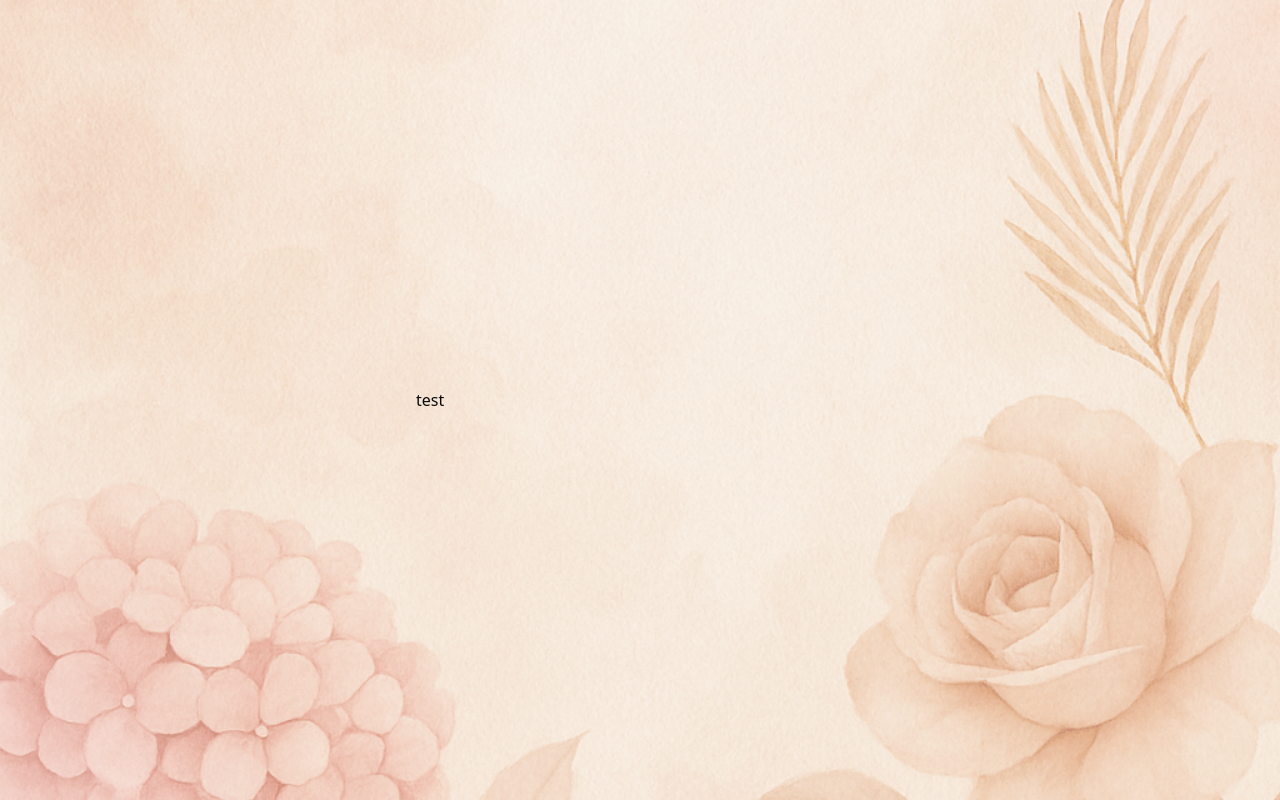
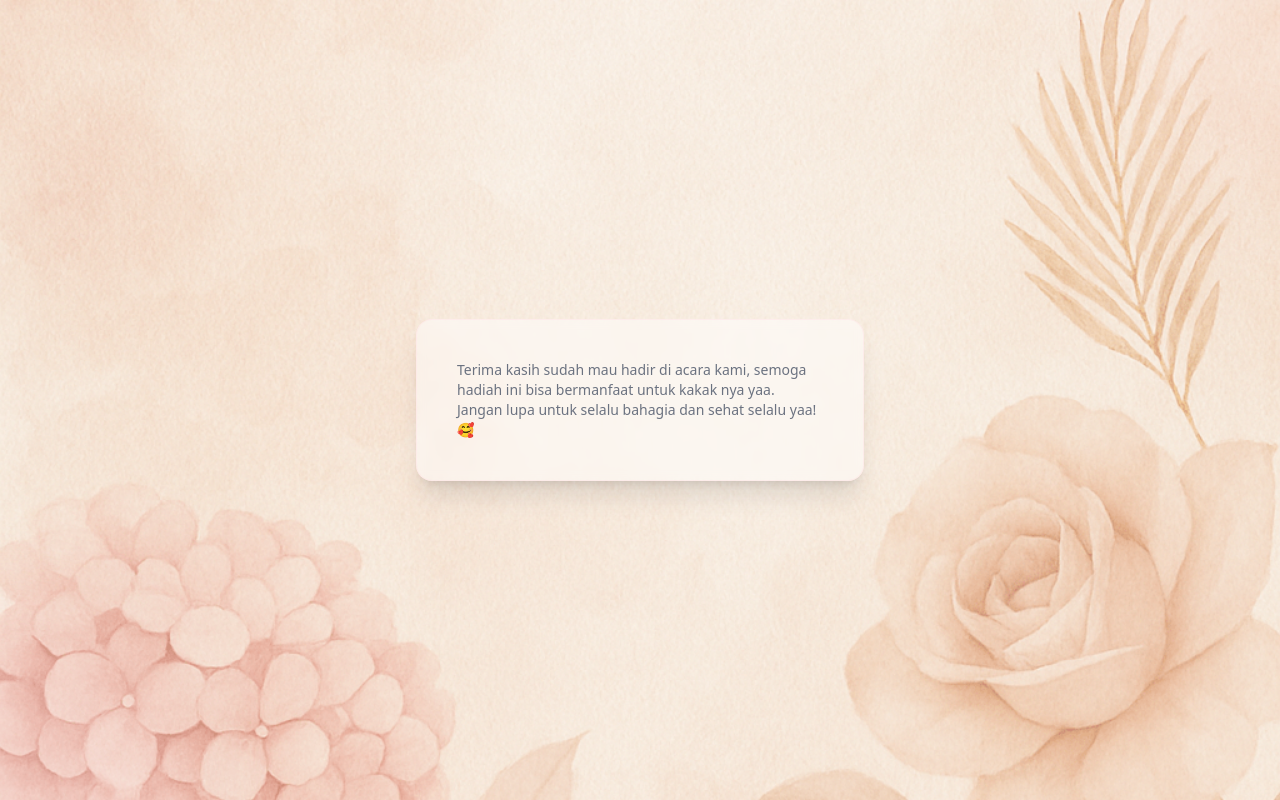
Before and after one commit to armnugraha/invitation, a React (Vite) app: page /gifts in a window 1280 px wide. Built offline with nearby package versions, Linux system fonts and the light colour scheme; no server answers; the database is empty; a web font is replaced by a local one.

Commit message:
ref: handle open gift before event

```diff
--- a/src/pages/Gifts.jsx
+++ b/src/pages/Gifts.jsx
@@ -1,10 +1,9 @@
 import { useEffect, useRef, useState } from "react";
 import { QRCodeCanvas } from "qrcode.react";
-import config from '@/config/config';
 import { motion } from 'framer-motion';
 import supabase from "../supabaseClient";
 
-export default function ScratchCard() {
+export default function Gifts() {
   const scratchCanvasRef = useRef(null);
   const isDrawingRef = useRef(false);
   const [showScratchLayer, setShowScratchLayer] = useState(false);
@@ -101,6 +100,12 @@ export default function ScratchCard() {
     };
   }
 
+  const isBeforeOpenTime = () => {
+    const now = new Date();
+    const openTime = new Date("2025-06-28T02:30:00Z"); // UTC+0 = 09.30 WIB
+    return now < openTime;
+  };
+
   return (
     <motion.div
       initial={{ opacity: 0 }}
@@ -121,11 +126,10 @@ export default function ScratchCard() {
           transition={{ duration: 0.2 }}
           className="max-w-md w-full"
         >
+          <div className="backdrop-blur-sm bg-white/50 p-4 md:p-10 rounded-2xl border border-rose-100/50 shadow-xl rose-bg">
             {
-            gift.code ? (
-
-              <div className="backdrop-blur-sm bg-white/50 p-4 md:p-10 rounded-2xl border border-rose-100/50 shadow-xl rose-bg">
-
+              gift.code && !isBeforeOpenTime() ? (
+                <div>
                   <div className="text-center space-y-6 px-6 py-3">
                     <p className="text-gray-700 font-medium">
                       Alhamdulillah kakak nya berhak mendapatkan sedikit hadiah dari kami 🙌
@@ -177,6 +181,7 @@ export default function ScratchCard() {
                                   left: 0,
                                   cursor: "crosshair",
                                   display: showScratchLayer ? "block" : "none",
+                                  borderRadius: "12px",
                                 }}
                               />
                             </div>
@@ -185,23 +190,19 @@ export default function ScratchCard() {
                     </div>
                   </div>
 
-                <div
-                  className="space-y-4"
-                >
-                  <p className="text-xs text-gray-500 font-medium italic mt-4">
-                    Oiya Qr-Code nya hanya berlaku sampai tanggal 28 Juni pukul 23.59 WIB saja yaa, jadi jangan lupa untuk segera melakukan redeem Qr-Code nya
+                  <p className="text-xs text-gray-500 font-medium italic my-4">
+                    Ooiyaa Qr-Code nya hanya berlaku sampai tanggal 28 Juni pukul 23.59 WIB saja yaa, jadi jangan lupa untuk segera ambil hadiahnya! 🎁
                   </p>
+                </div>
+              )
+
+            : (<span></span>)
+            }
 
             <p className="text-sm text-gray-500 font-medium">
               Terima kasih sudah mau hadir di acara kami, semoga hadiah ini bisa bermanfaat untuk kakak nya yaa. Jangan lupa untuk selalu bahagia dan sehat selalu yaa! 🥰
             </p>
           </div>
-              </div>
-            )
-            : (
-              <p>test</p>
-            )
-          }
         </motion.div>
       </div>
     </motion.div>
```
Lines whose indentation alone changed are shown as unchanged.
